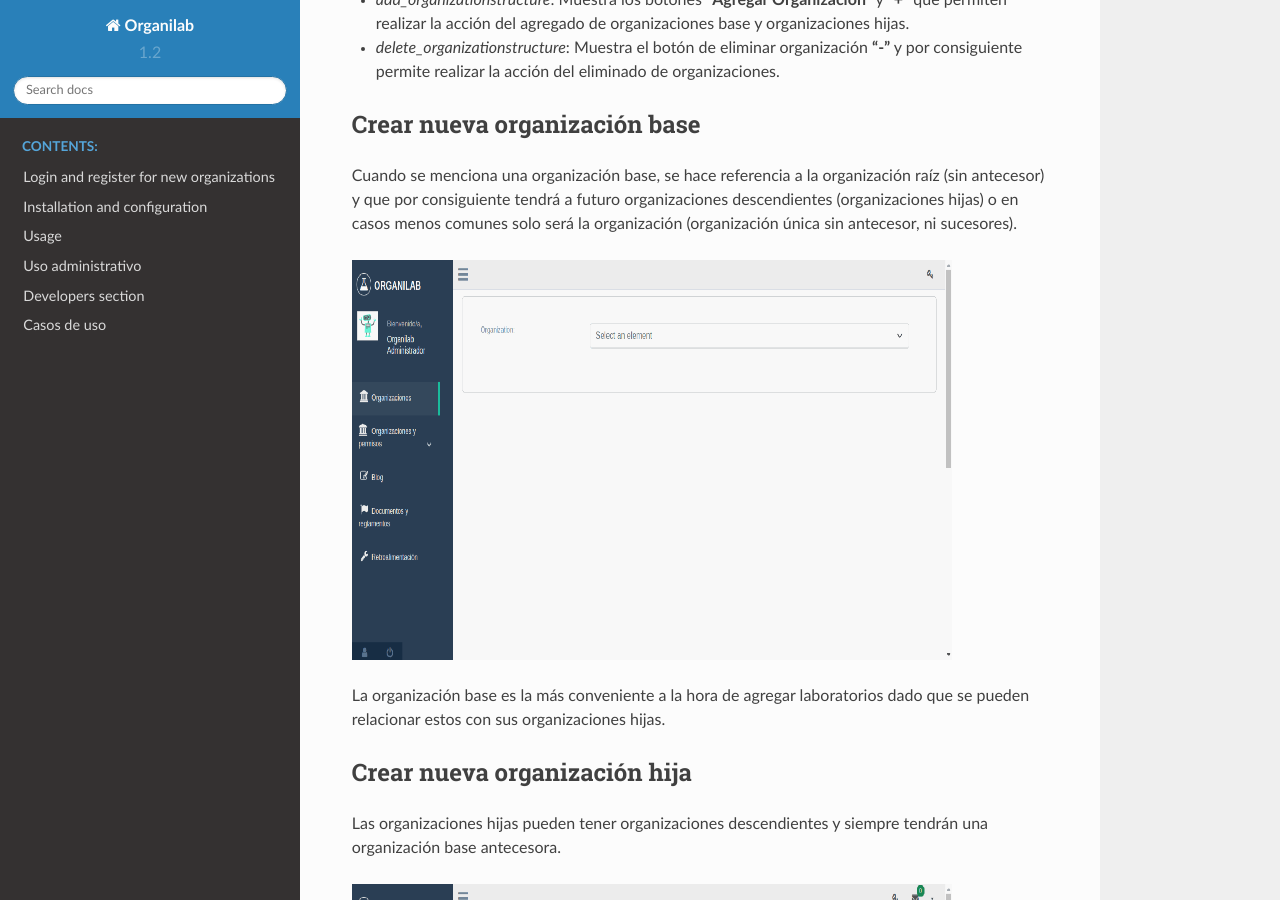
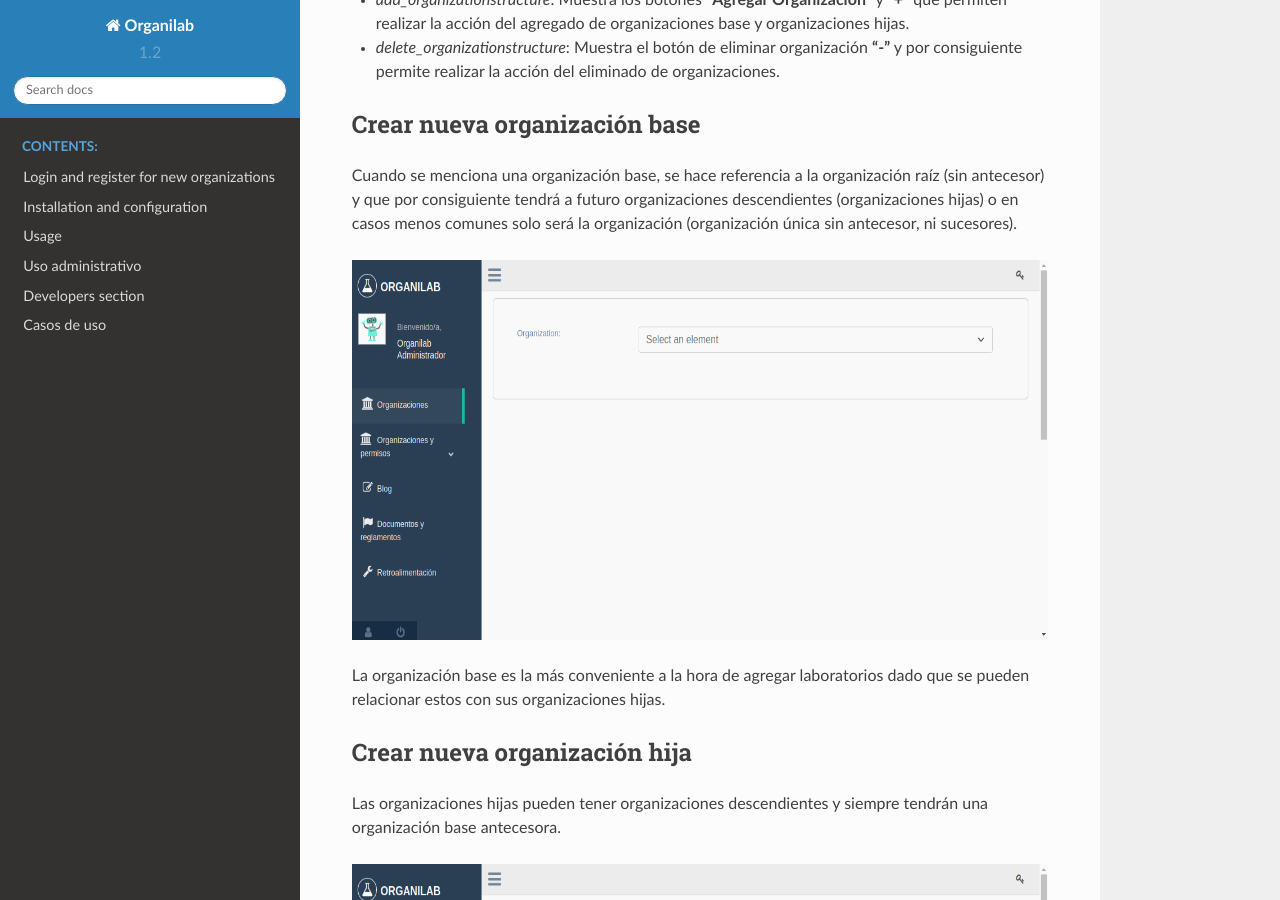
Before and after one commit to Solvosoft/organilab_docs, a Sphinx documentation site: the page built from source/administrative_usage/organization_administration.rst, in a window 1280 px wide and 900 px high, scrolled down 316 px. Built offline with Sphinx 7.4.7 and the Read the Docs theme 2.0.0, drawn with Linux system fonts in a browser that asks for light colours.

Commit message:
Removing resize images and update gif size

```diff
--- a/source/administrative_usage/organization_administration.rst
+++ b/source/administrative_usage/organization_administration.rst
@@ -17,8 +17,8 @@ consiguiente tendrá a futuro organizaciones descendientes (organizaciones hijas
 organización (organización única sin antecesor, ni sucesores).
 
 .. image:: ../_static/gif/create_org.gif
-   :height: 400
-   :width: 600
+   :height: 380
+   :width: 720
 
 
 
@@ -32,8 +32,8 @@ Crear nueva organización hija
 Las organizaciones hijas pueden tener organizaciones descendientes y siempre tendrán una organización base antecesora.
 
 .. image:: ../_static/gif/add_org_descendant.gif
-   :height: 400
-   :width: 600
+   :height: 380
+   :width: 720
 
 
 Cambiar padre de una organización
@@ -51,8 +51,8 @@ Al eliminar una organización es necesario tener en cuenta si ésta tiene o no o
 (organizaciones descendientes) debido a que también las organizaciones hijas serán eliminadas.
 
 .. image:: ../_static/gif/delete_org.gif
-   :height: 400
-   :width: 600
+   :height: 380
+   :width: 720
 
 
 Acciones de una organización
@@ -79,24 +79,24 @@ Solamente las organizaciones sin hijos pueden desactivarse y contemplarán las s
 
 
 .. image:: ../_static/gif/deactivate_org.gif
-   :height: 400
-   :width: 600
+   :height: 380
+   :width: 720
 
 
 Clonar una organización
 *******************************
 
 .. image:: ../_static/gif/clone_org.gif
-   :height: 400
-   :width: 600
+   :height: 380
+   :width: 720
 
 
 Cambiar nombre de una organización
 ***************************************
 
-.. image:: ../_static/gif/clone_org.gif
-   :height: 400
-   :width: 600
+.. image:: ../_static/gif/change_org_name.gif
+   :height: 380
+   :width: 720
 
 
 Administración de usuarios
```
Also changed, not shown: source/_static/gif/add_org_descendant.gif, source/_static/gif/add_role_to_org_copy_permissions_from_others_roles.gif, source/_static/gif/add_role_to_org_without_copy_permissions_from_others_roles.gif, source/_static/gif/change_org_name.gif, source/_static/gif/change_org_parent.gif, source/_static/gif/change_profile_permission_group_by_org.gif, source/_static/gif/clone_org.gif, source/_static/gif/copy_role_to_org.gif, source/_static/gif/create_org.gif, 5 other files.
